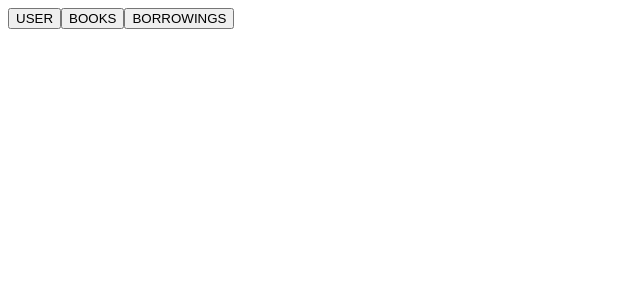
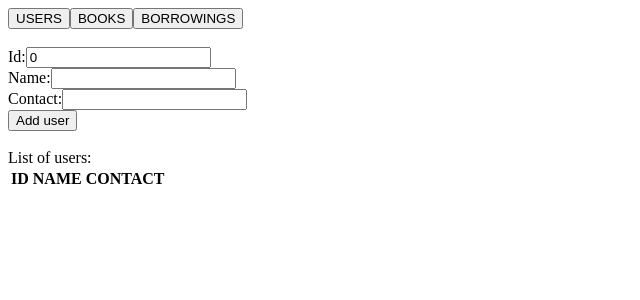
Before and after one commit to aulinka/angularBookLib, an Angular app: page / in a window 1280 px wide. Shown: the top 300 px of the page, without its empty margins (0-640 px from the left). Built offline with nearby package versions, Linux system fonts and the light colour scheme.

Commit message:
pridanie user .html .ts

```diff
--- a/src/app/app.component.html
+++ b/src/app/app.component.html
@@ -1,7 +1,27 @@
-<button (click)="openWindow(0)">USER</button>
+<button (click)="openWindow(0)">USERS</button>
 <button (click)="openWindow(1)">BOOKS</button>
 <button (click)="openWindow(2)">BORROWINGS</button><br><br>
 <!--users-->
+<div *ngIf="activeMenu == 0">
+  Id:<input [(ngModel)]="user.id" type="number"><br>
+  Name:<input [(ngModel)]="user.name" type="text"><br>
+  Contact:<input [(ngModel)]="user.contact" type="text"><br>
+  <button (click)="addUser()">Add user</button>
+  <br><br>
+  List of users: <br>
+  <table>
+    <tr>
+      <th>ID </th>
+      <th>NAME </th>
+      <th>CONTACT </th>
+    </tr>
+    <tr *ngFor="let u2 of users">
+      <td>{{u2.id}}</td>
+      <td>{{u2.name}}</td>
+      <td>{{u2.contact}}</td>
+    </tr>
+  </table>
+</div>
 <!--books-->
 <!--borrowings-->
 <div *ngIf="activeMenu == 2">
--- a/src/app/app.component.ts
+++ b/src/app/app.component.ts
@@ -3,6 +3,11 @@ enum MENU{
   USER,
   BOOKS,
   BORROWINGS
+}
+interface User{
+  id: number;
+  name: string;
+  contact: string;
 }
 interface Borrowing{
   id: number;
@@ -17,6 +22,12 @@ interface Borrowing{
 export class AppComponent {
   title = 'BookLibrary';
   activeMenu: MENU = MENU.USER;
+  users : User[] = [];
+  user : User = {
+    id: 0,
+    name: '',
+    contact: ''
+  }
   borrowings : Borrowing[] = [];
   borrowing : Borrowing = {
     id: 0,
@@ -26,6 +37,10 @@ export class AppComponent {
   openWindow(m: MENU) {
     this.activeMenu = m;
   }
+  addUser(){
+    let u2 = {id: this.user.id, name: this.user.name, contact: this.user.contact}
+    this.users.push(u2);
+  }
   addBorrowing(){
     let bo = {id: this.borrowing.id, book: this.borrowing.book, user: this.borrowing.user}
     this.borrowings.push(bo);
```
